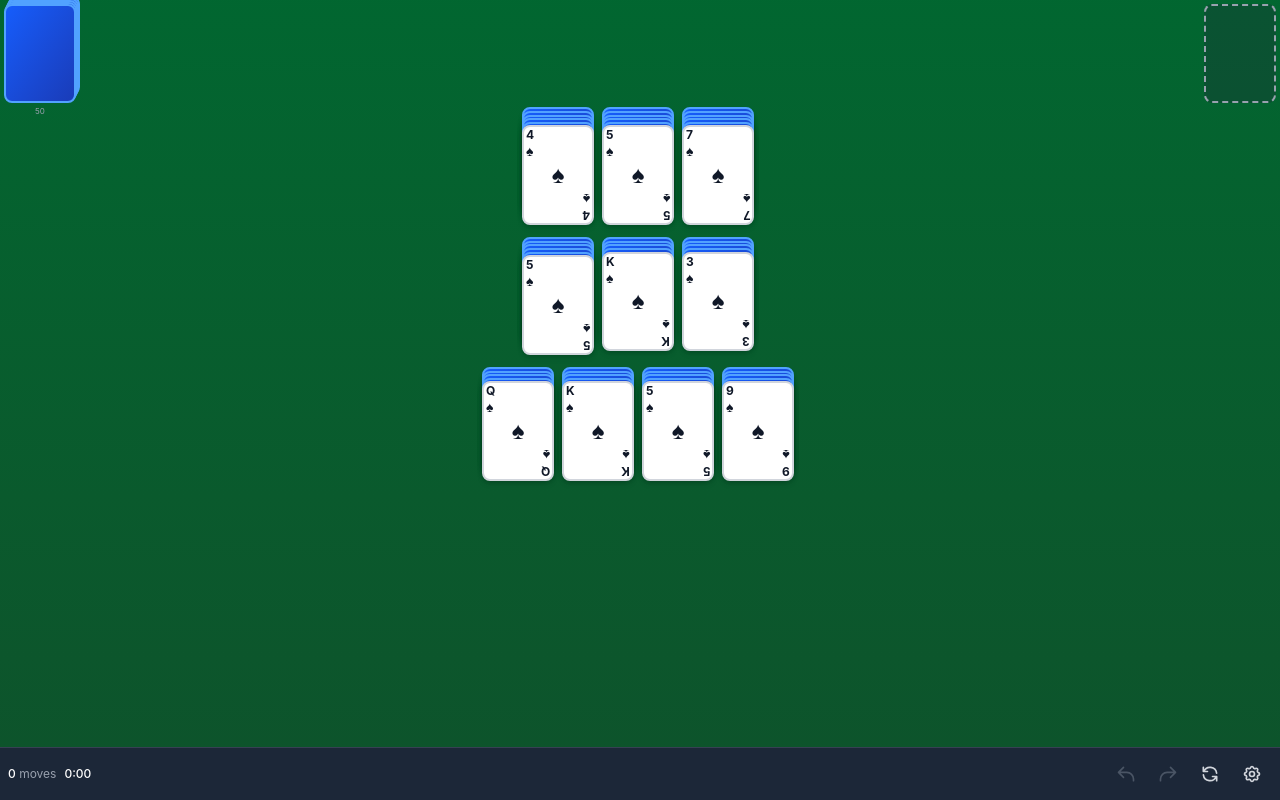
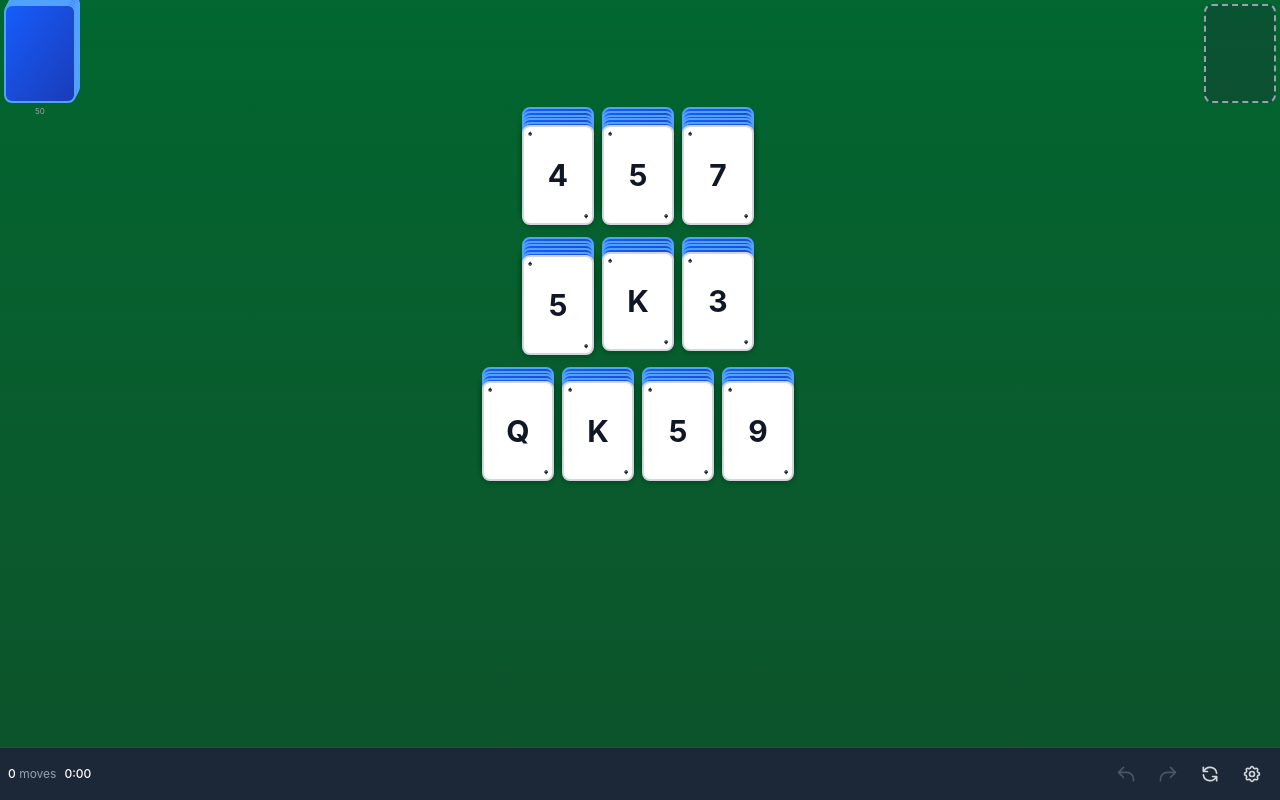
Before and after one commit to Mentis123/frostyspider, a Next.js app: page / in a window 1280 px wide. Built offline with nearby package versions, Linux system fonts and the light colour scheme.

Commit message:
Make card ranks BIG, suit symbols small
Since single-suit Spider uses only spades, the suit is less important.
Card design now shows:
- Tiny spade symbols in corners
- Large bold rank (A, 2-10, J, Q, K) centered on card

```diff
--- a/src/components/Card.tsx
+++ b/src/components/Card.tsx
@@ -84,21 +84,19 @@ export function Card({
       onMouseDown={onMouseDown}
       onTouchStart={onTouchStart}
     >
-      {/* Top left */}
-      <div className={`absolute top-0.5 left-0.5 ${colorClass} text-[0.5rem] sm:text-xs font-bold leading-none`}>
-        <div>{card.rank}</div>
-        <div className="text-[0.6rem] sm:text-sm">{symbol}</div>
-      </div>
-
-      {/* Center */}
-      <div className={`absolute inset-0 flex items-center justify-center ${colorClass} text-base sm:text-2xl`}>
+      {/* Top left - small suit symbol */}
+      <div className={`absolute top-0.5 left-1 ${colorClass} text-[0.5rem] leading-none`}>
         {symbol}
       </div>
 
-      {/* Bottom right (inverted) */}
-      <div className={`absolute bottom-0.5 right-0.5 ${colorClass} text-[0.5rem] sm:text-xs font-bold leading-none rotate-180`}>
-        <div>{card.rank}</div>
-        <div className="text-[0.6rem] sm:text-sm">{symbol}</div>
+      {/* Center - BIG rank number */}
+      <div className={`absolute inset-0 flex items-center justify-center ${colorClass} text-xl sm:text-3xl font-bold`}>
+        {card.rank}
+      </div>
+
+      {/* Bottom right - small suit symbol (inverted) */}
+      <div className={`absolute bottom-0.5 right-1 ${colorClass} text-[0.5rem] leading-none rotate-180`}>
+        {symbol}
       </div>
     </div>
   );
```
